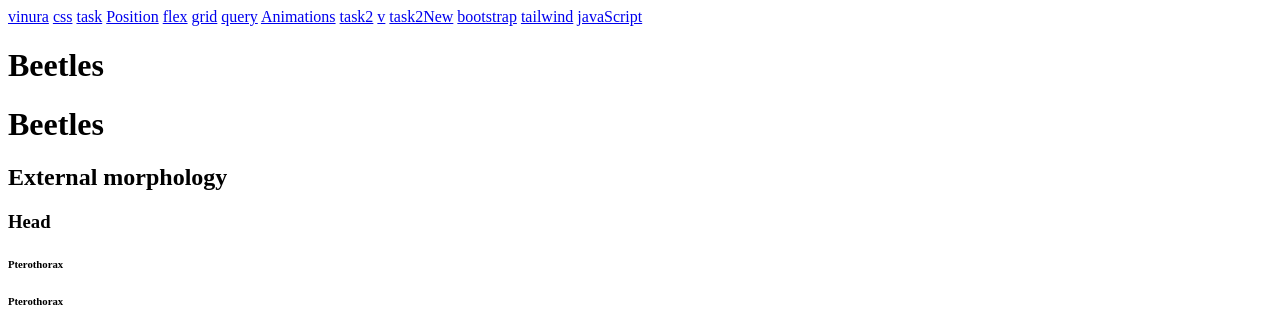
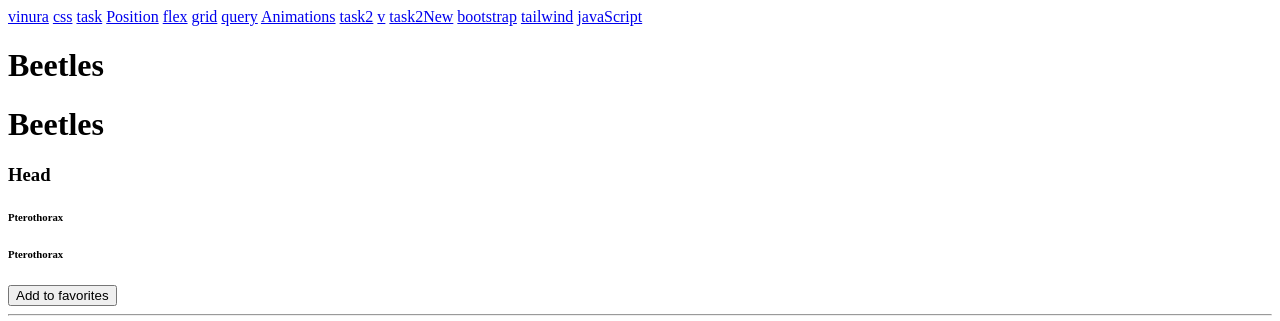
Before and after one commit to wathmal96/afsd04, a plain HTML site: page index.html in a window 1280 px wide. Shown: the top 321 px of the page. Drawn offline with Linux system fonts and the light colour scheme.

Commit message:
remove h1

```diff
--- a/index.html
+++ b/index.html
@@ -23,7 +23,7 @@
 
     <h1>Beetles</h1>
     <h1>Beetles</h1>
-    <h2>External morphology</h2>
+
     <h3>Head</h3>
     <!-- <h4>Mouthparts</h4>
     <h4>Thorax</h4>
```
